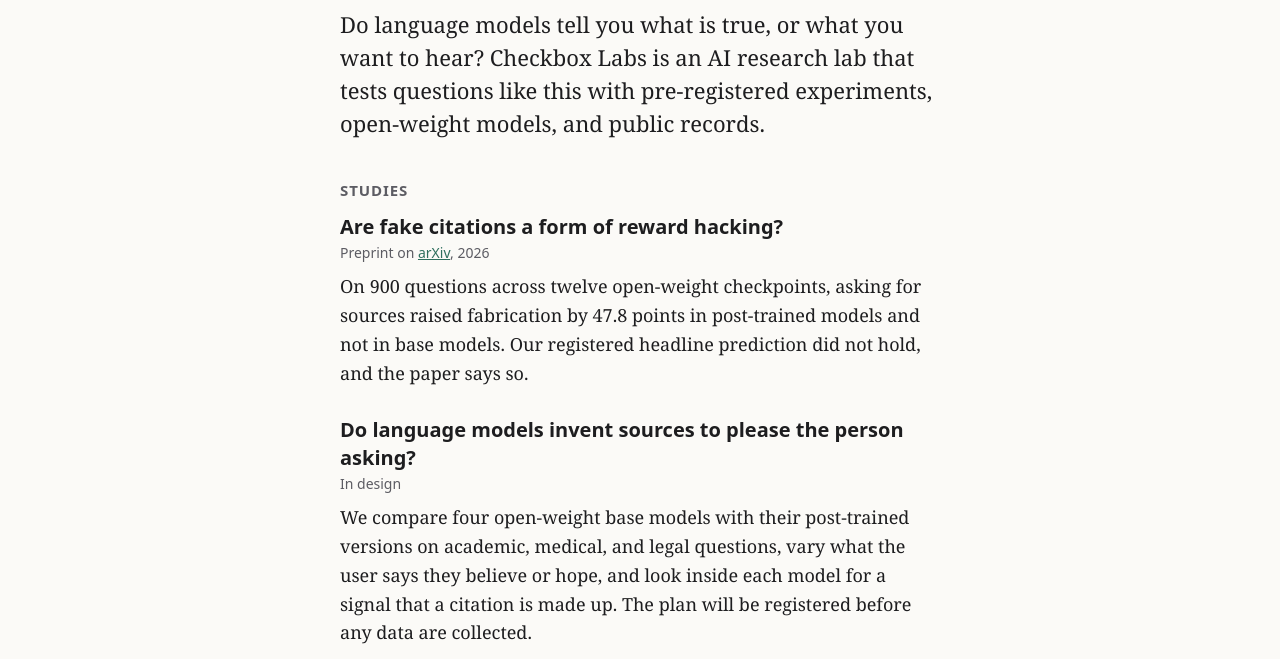
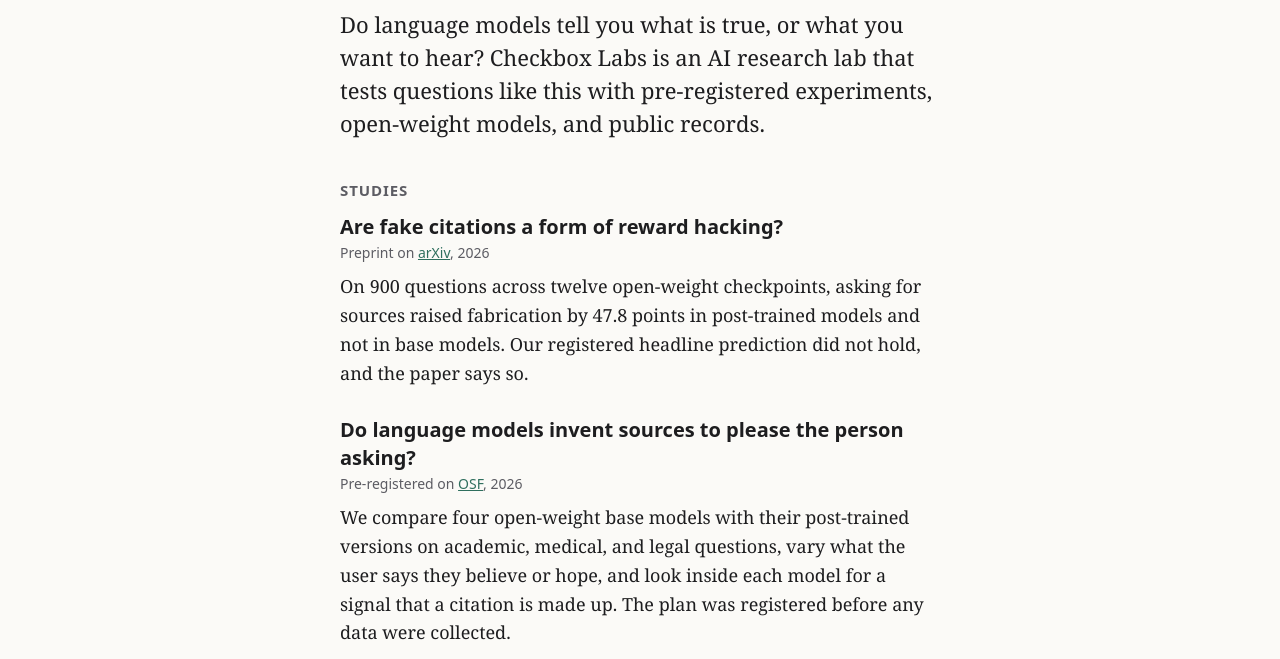
Before and after one commit to checkbox-zain/checkboxlabs-site, a plain HTML site: page index.html in a window 1280 px wide. Shown: the part 141-800 px from the top of the page. Drawn offline with Linux system fonts and the light colour scheme.

Commit message:
feat: paper 3 pre-registered on OSF
Co-Authored-By: Claude Opus 5.5 <noreply@anthropic.com>

```diff
--- a/index.html
+++ b/index.html
@@ -97,8 +97,8 @@
   <p>On 900 questions across twelve open-weight checkpoints, asking for sources raised fabrication by 47.8 points in post-trained models and not in base models. Our registered headline prediction did not hold, and the paper says so.</p>
 
   <p class="study">Do language models invent sources to please the person asking?</p>
-  <p class="status">In design</p>
-  <p>We compare four open-weight base models with their post-trained versions on academic, medical, and legal questions, vary what the user says they believe or hope, and look inside each model for a signal that a citation is made up. The plan will be registered before any data are collected.</p>
+  <p class="status">Pre-registered on <a href="https://osf.io/wjv6h/">OSF</a>, 2026</p>
+  <p>We compare four open-weight base models with their post-trained versions on academic, medical, and legal questions, vary what the user says they believe or hope, and look inside each model for a signal that a citation is made up. The plan was registered before any data were collected.</p>
 
   <h2>How we work</h2>
   <p>Hypotheses, analysis, and decision rules are fixed before data collection. We write and test our own code, run open-weight models on our own hardware, and check each citation against Crossref, Semantic Scholar, OpenAlex, PubMed, and CourtListener.</p>
```
